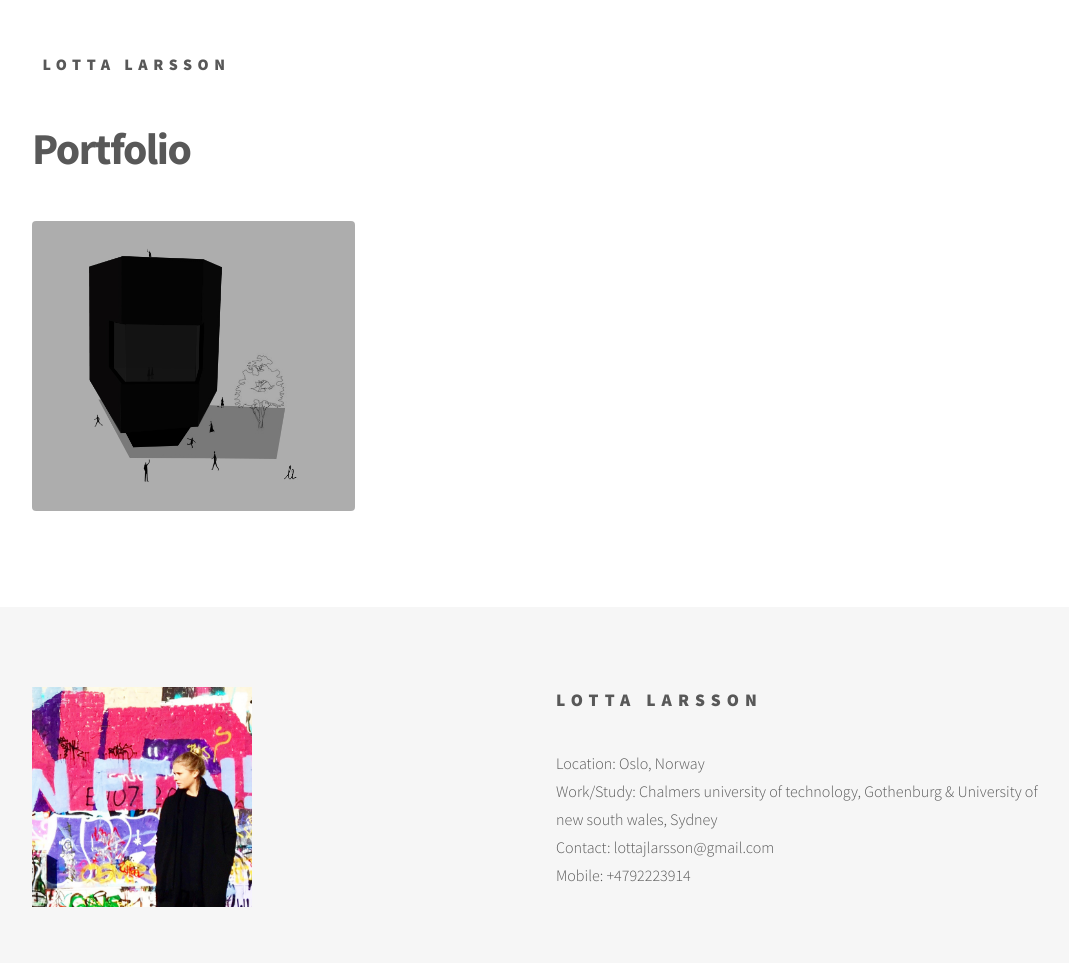
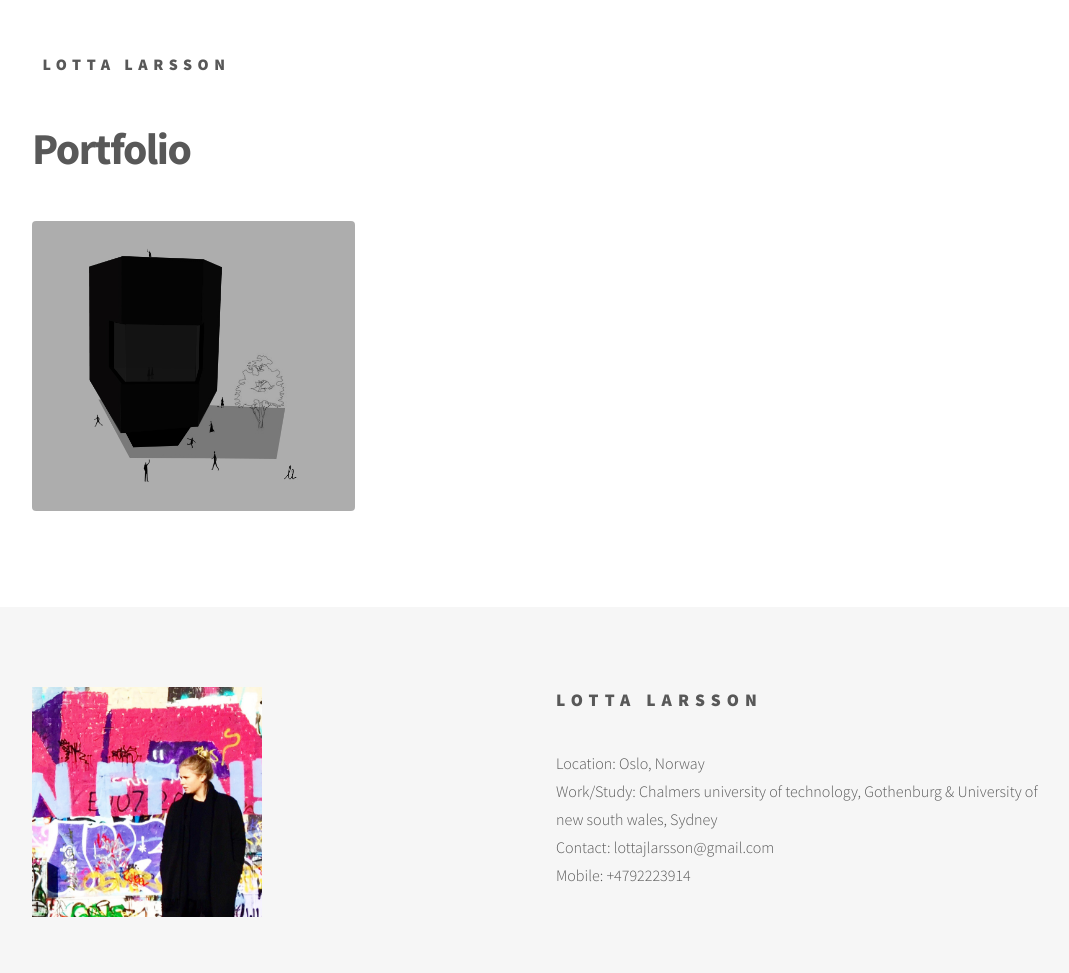
Before and after one commit to lottalarsson/lottalarsson.github.io, a Jekyll site: the page built from index.html, in a window 1280 px wide. Shown: the whole page, without its empty margins (104-1173 px from the left). Built offline with Jekyll 4.4.1, drawn with Linux system fonts in a browser that asks for light colours; nearby versions of some CDN libraries.

Commit message:
Update footer.html

```diff
--- a/_includes/footer.html
+++ b/_includes/footer.html
@@ -1,7 +1,7 @@
 <footer id="footer">
   <div class="inner">
     <section>
-      <img src="/images/profil.jpg" alt="Lotta Larsson" style="max-height: 220px" />
+      <img src="/images/profil.jpg" alt="Lotta Larsson" style="max-height: 230px" />
     </section>
     <section>
       <h2>Lotta Larsson</h2>
```
